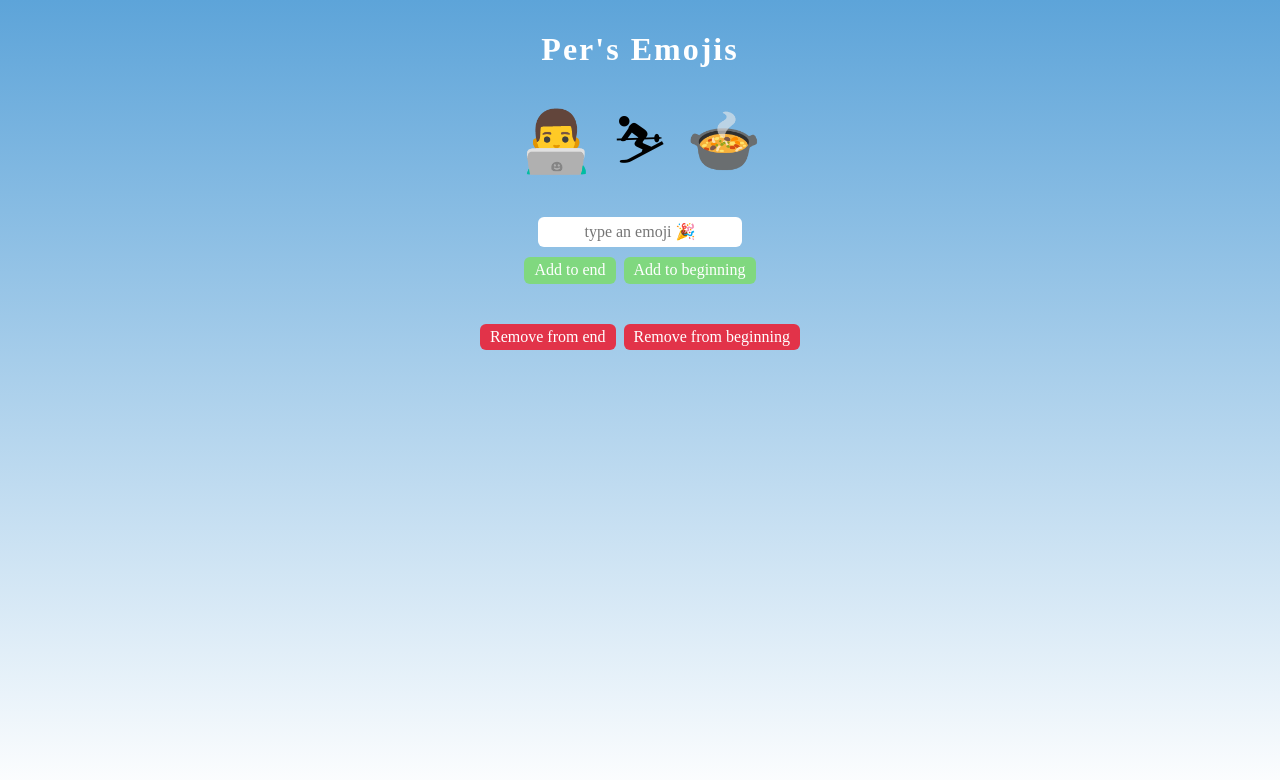
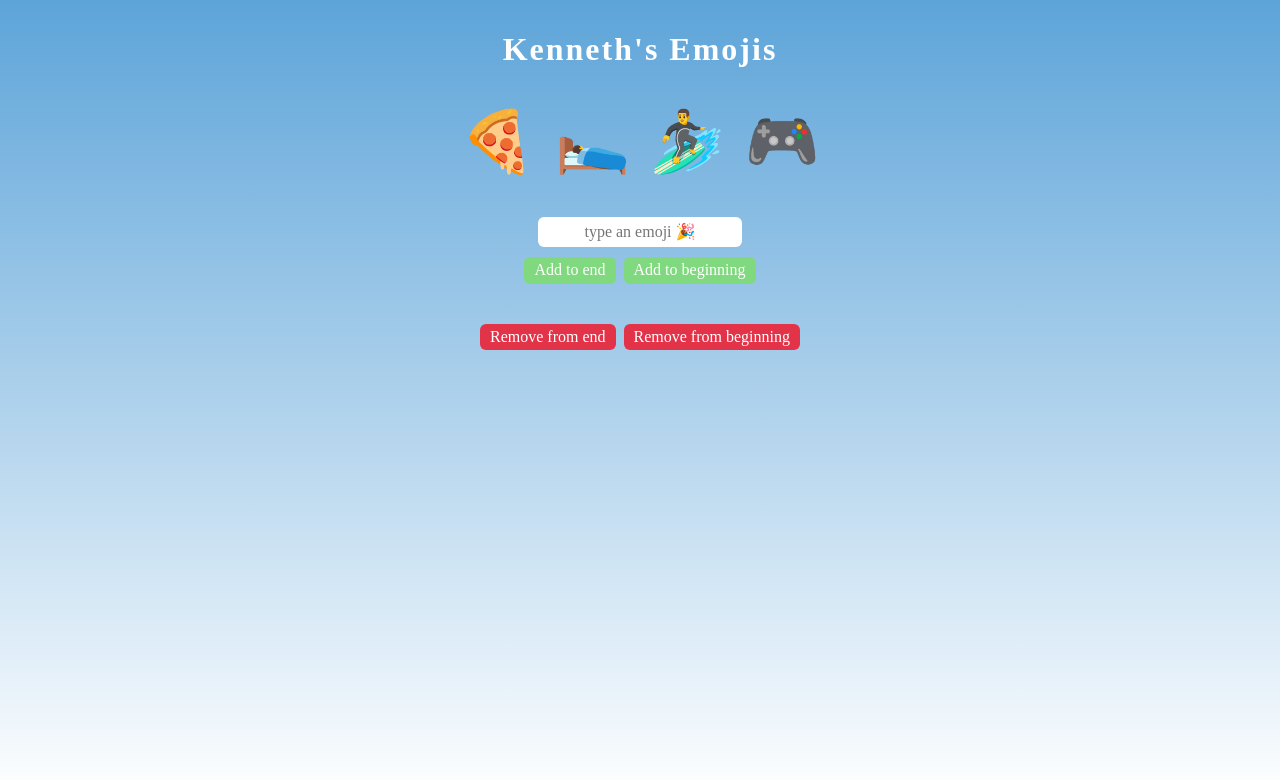
Before and after one commit to knmcwut/my-emoji-app, a plain HTML site: page index.html in a window 1280 px wide. Drawn offline with nearby package versions, Linux system fonts and the light colour scheme; a web font is replaced by a local one.

Commit message:
from default to own
Corrected my own work from the previously downloaded files (which was Per's).

```diff
--- a/index.html
+++ b/index.html
@@ -4,7 +4,7 @@
         <link href="https://fonts.googleapis.com/css2?family=Baloo&display=swap" rel="stylesheet">
     </head>
     <body>
-        <h1>Per's Emojis</h1>
+        <h1>Kenneth's Emojis</h1>
         <div id="emoji-container"></div>
         <input type="text" id="emoji-input" placeholder="type an emoji 🎉">
         <div class="buttons-wrapper">
--- a/index.js
+++ b/index.js
@@ -1,4 +1,4 @@
-const myEmojis = ["👨‍💻", "⛷", "🍲"]
+const myEmojis = ["🍕", "🛌", "🏄‍♂️","🎮"]
 
 function renderEmojis() {
     const emojiContainer = document.getElementById("emoji-container")
```
